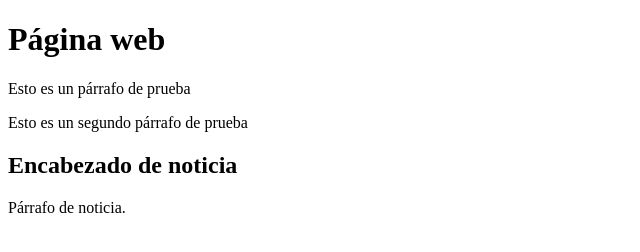
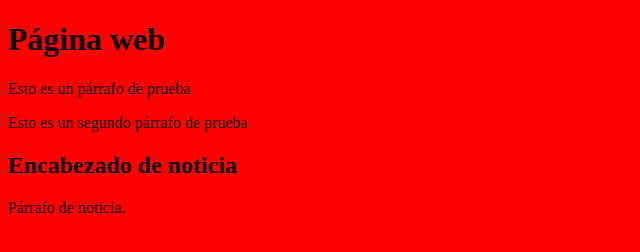
Before and after one commit to lisva11/Proyecto-prueba, a plain HTML site: page index.html in a window 1280 px wide. Shown: the whole page, without its empty margins (0-640 px from the left). Drawn offline with Linux system fonts and the light colour scheme.

Commit message:
Update index.html

```diff
--- a/index.html
+++ b/index.html
@@ -4,6 +4,7 @@
     <meta charset="UTF-8">
     <meta name="viewport" content="width=device-width, initial-scale=1.0">
     <title>Document</title>
+    <link href="miEstilo.css" rel="stylesheet" />
 </head>
 <body>
     <div>
```
